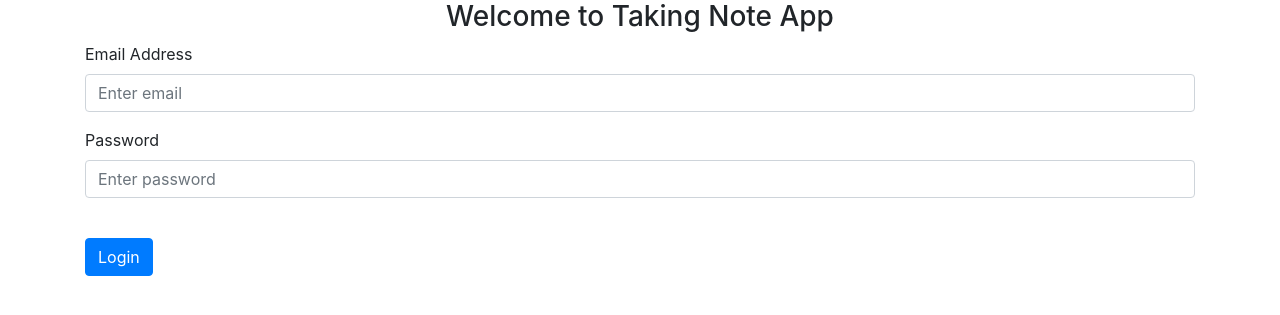
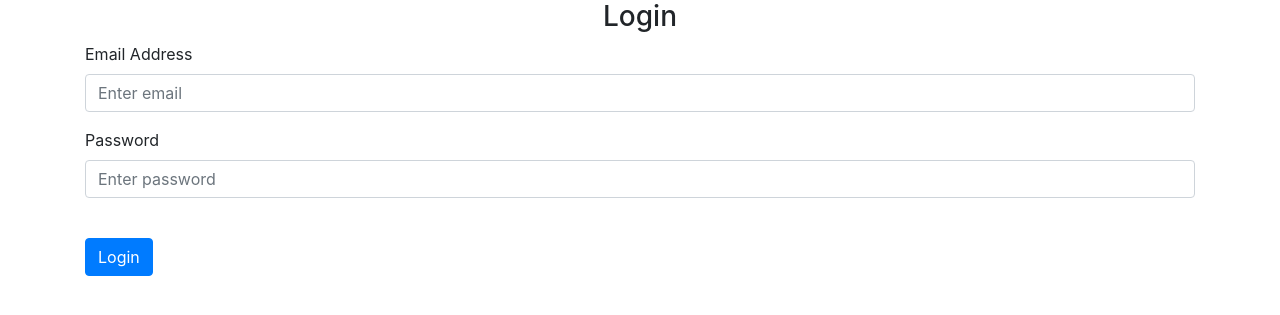
Before and after one commit to DeDe136/taking-note-app, a Python web app: template website/templates/login.html in a window 1280 px wide. Shown: the part 56-371 px from the top of the page. Run offline with Jinja, Linux system fonts and the light colour scheme; the template is opened without the code that fills it, so the values that code supplies are empty; some libraries are stand-ins or nearby versions.

Commit message:
test CI/CD

```diff
--- a/website/templates/login.html
+++ b/website/templates/login.html
@@ -1,7 +1,7 @@
 {% extends "base.html" %} {% block title %}Login{% endblock %} {% block content
 %}
 <form method="POST">
-  <h3 align="center">Welcome to Taking Note App</h3>
+  <h3 align="center">Login</h3>
   <div class="form-group">
     <label for="email">Email Address</label>
     <input
```
Also changed, not shown: 1 other file.
